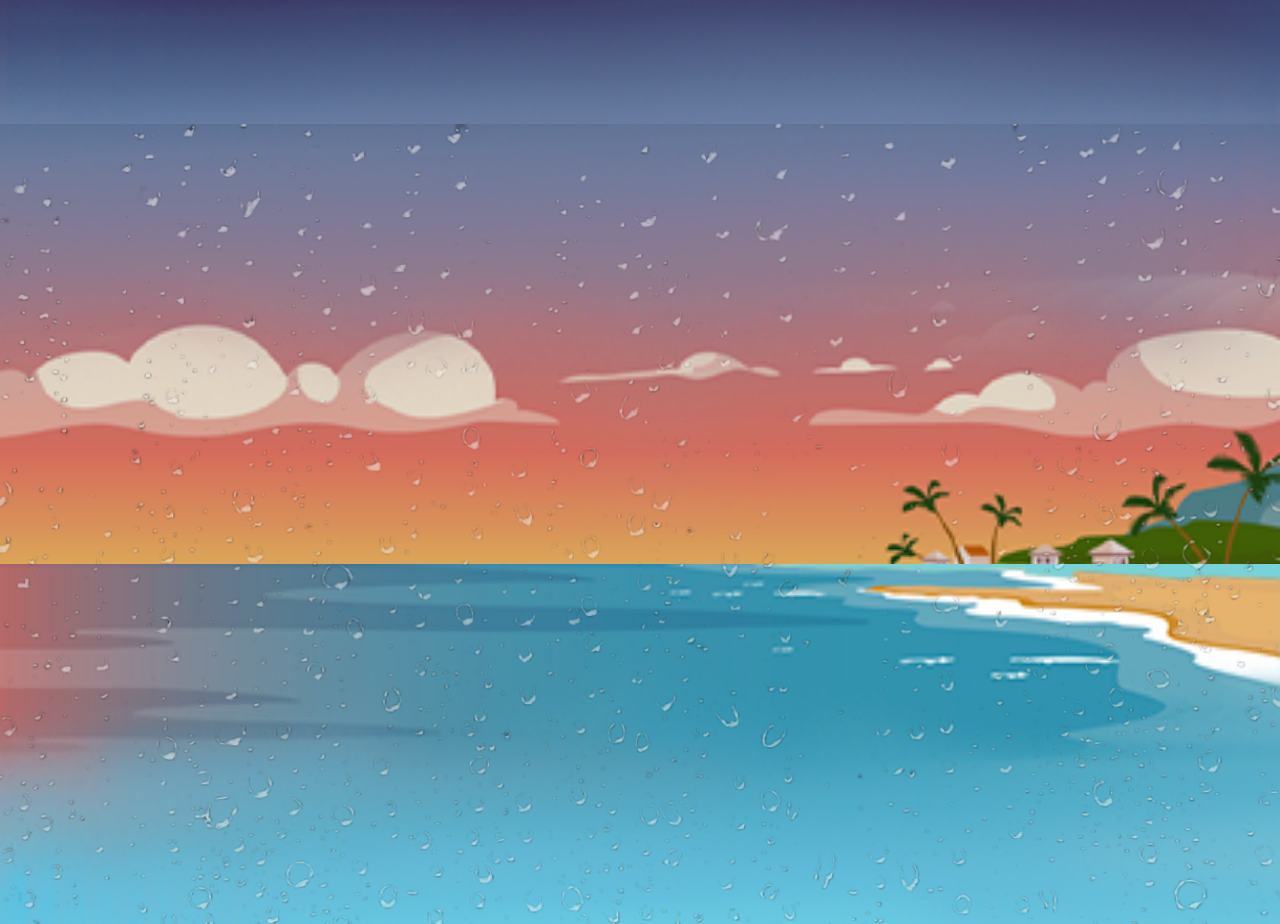
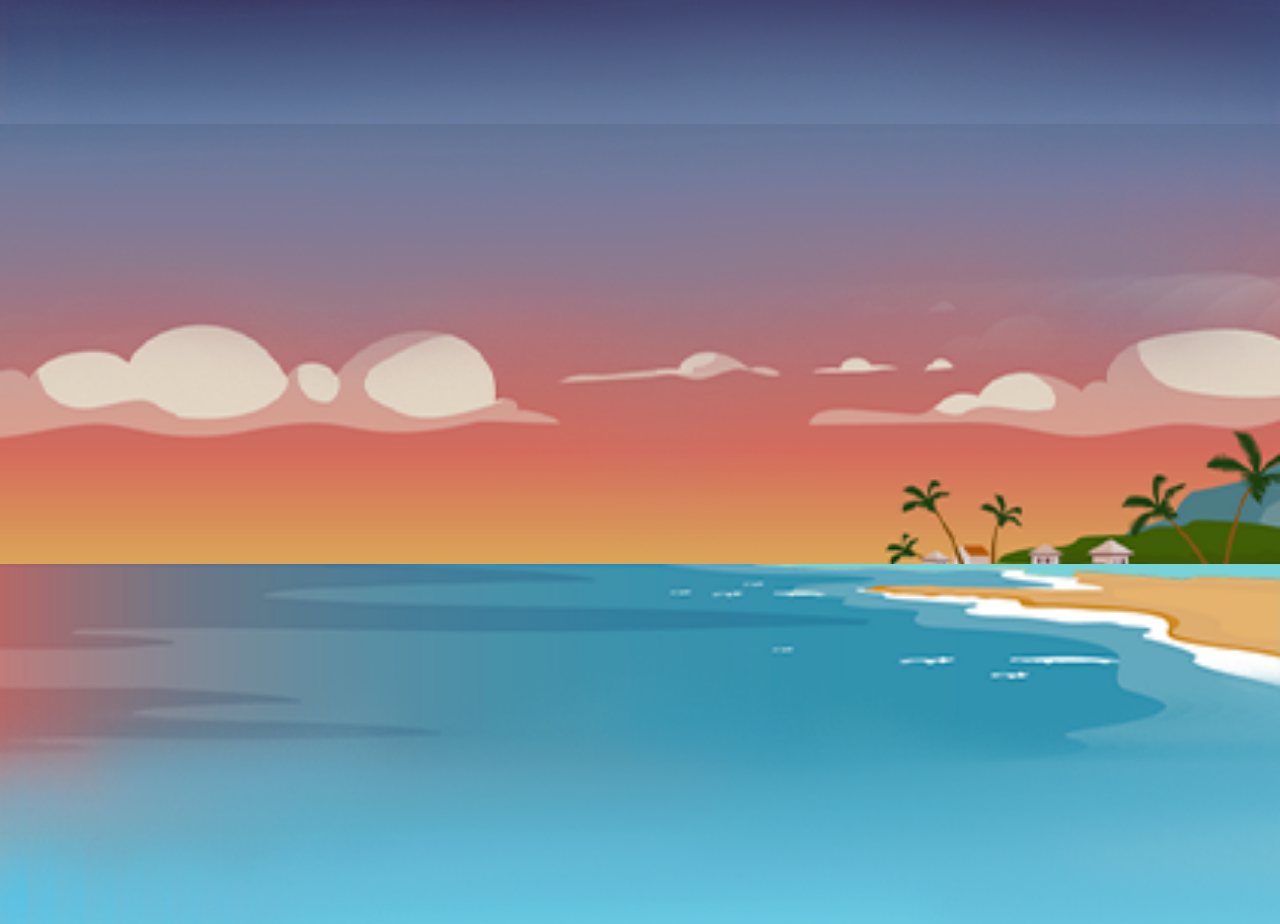
Before and after one commit to gdmgent/motion-for-web-projects-christinaharud, a website: page opdracht3/index.html in a window 1280 px wide. Shown: the part 4100-5024 px from the top of the page. Drawn offline with nearby package versions, Linux system fonts and the light colour scheme; files whose address does not match are found by name; a web font is replaced by a local one.

Commit message:
laatste aanpassing

```diff
--- a/opdracht3/index.html
+++ b/opdracht3/index.html
@@ -44,7 +44,6 @@
       </section>
       <section class="beach">
         <img class="beach-water" src="./images/underwater/blended-beach.png">
-        <img class="waterdrops" src="./images/underwater/RAINtjes kopie.png">
         <div class="beach-bg"></div>
       </section>
       <section class="underwater">
--- a/opdracht3/js/chriharu.js
+++ b/opdracht3/js/chriharu.js
@@ -11,41 +11,39 @@ function chriharu(fase){
             rotation: 360,
             backgroundColor: "#BDEAF5",
             opacity: 0.8,
-            duration: 3,
             width: "7vw",
             height: "10vh",
         },"cocktail")
         .to("#chriharu .cocktailglass", {
-            duration: 4,
             left: "calc(50vw - 15vw)",
+            duration: 0.8,
         }, "cocktail")
         .to("#chriharu .straw", {
             left: "calc(50vw - 15vw)",
-            duration: 4,
+            duration: 0.8,
         }, "cocktail")
         .to("#chriharu .cocktailglass", {
-            delay: 5,
+            delay: 0.7,
             rotate: "90deg",
             y: 700,
         }, "cocktail")
         .to("#chriharu .straw", {
-            delay: 5,
+            delay: 0.7,
             rotate: "90deg",
             y: 700,
         }, "cocktail")
 
-        .add("volcano")
-        .to("chriharu .box", {
+        .add("vulcano")
+        .to("chriharu .box .vulcano", {
             borderRadius: "50%",
             backgroundColor: "#FFC300",
             boxShadow: "0 0 20px rgba(255, 195, 0, 0.7)",
             rotation: 360,
             left: "35vw",
             top: "calc (50vh-20vw)",
-            width: "10vw",
-            height: "10vw",
-            duration: 0.5,
-        })
+            width: "30vw",
+            height: "30vw",
+        }, "vulcano")
 
         .add("sun")
         .to("#chriharu .box", {
@@ -57,47 +55,24 @@ function chriharu(fase){
             top: "calc (50vh-20vw)",
             width: "30vw",
             height: "30vw",
-            duration: 5,
         },"sun")
 
-        .to(".waterdrops", {
-            opacity: 0,
-        }, "sun")
-        .add("turtle")
+        .add("underwater")
         .to("#chriharu .box", {
-            borderRadius: "51% 49% 50% 50% / 100% 100% 0% 0% ",
-            opacity: 0.8,
             backgroundColor: "#5990A7",
             left: "45vw",
             top: "calc (50vh-20vw)",
             width: "20vw",
             height: "20vh",
-            duration: 5,
             boxShadow: "none",
-        }, "turtle")
-        .from ("#chriharu .waterdrops", {
-            opacity: 0.5,
-            duration: 1,
-        }, "sun")
-        .to ("#chriharu .waterdrops", {
-            opacity: 0,
-            top: 200,
-            duration: 3,
-        }, "sun")
-        .to("#chriharu .box", {
-            borderRadius: "50%",
-            backgroundColor: "gold",
-            rotation: 360,
-            left: "35vw",
-            top: "calc (50vh-20vw)",
-            width: "30vw",
-            height: "30vw",
-        }, "turtle")
-        .to("#chriharu .box", {
-            rotation: 360,
-            left: "40vw",
-            top: "calc (50vh-10vw)",
-            borderRadius: "50%",
             backroundImage: "url(../images/extra/schildpad-lichaam.png)",
-    }, "turtle");
+        }, "underwater")
+        .to("#chriharu .turtle-body", {
+            opacity: 1,
+            zIndex: 100,
+        }, "underwater")
+        .to("#chriharu .turtle-head", {
+            opacity: 1,
+            zIndex: 100,
+        },"underewater")
 }}
--- a/opdracht3/scss/chriharu.scss
+++ b/opdracht3/scss/chriharu.scss
@@ -79,14 +79,6 @@
             height: 45%;
             width: 100%;
             z-index: 20;
-        }
-        .waterdrops {
-            position: absolute;
-            left: 0;
-            bottom: 0;
-            height: 100%;
-            width: 150%;
-            z-index: 200;
         }
         .beach-bg{
             background-image: url(../images/beach/beach-bg.png);
```
Also changed, not shown: opdracht3/scss/chriharu.css, opdracht3/scss/chriharu.min.css, 2 other files.
